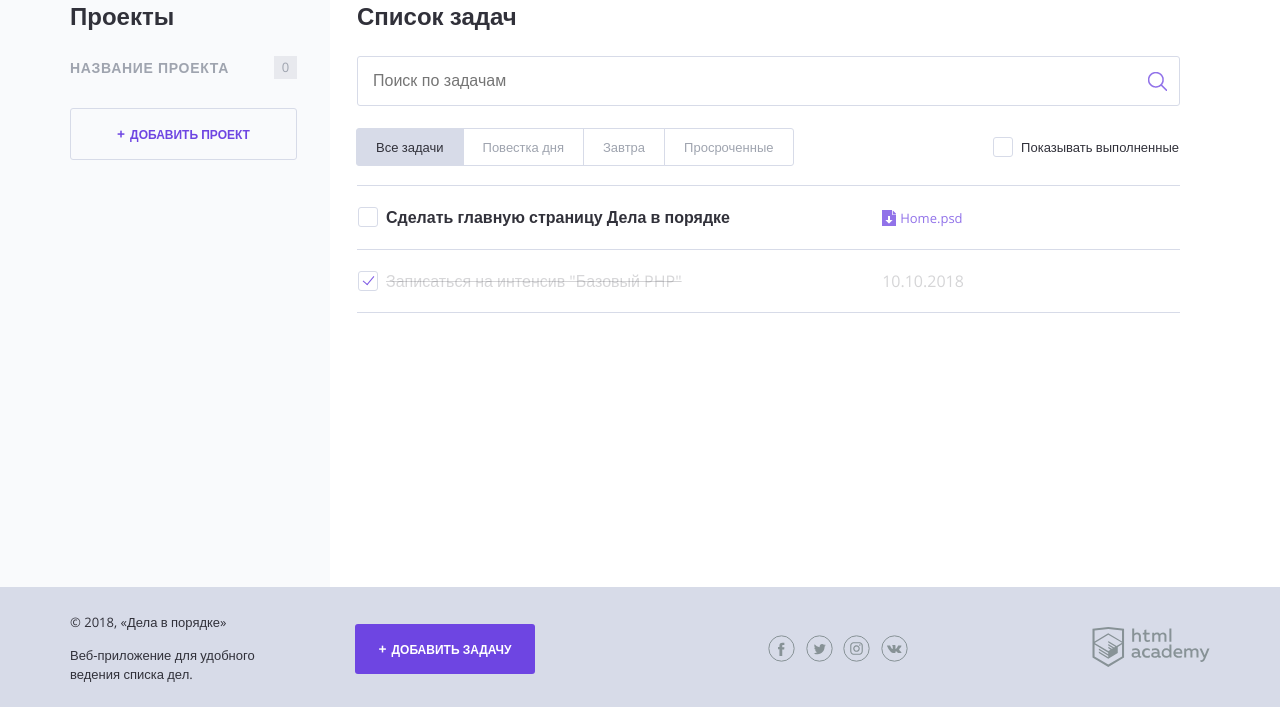
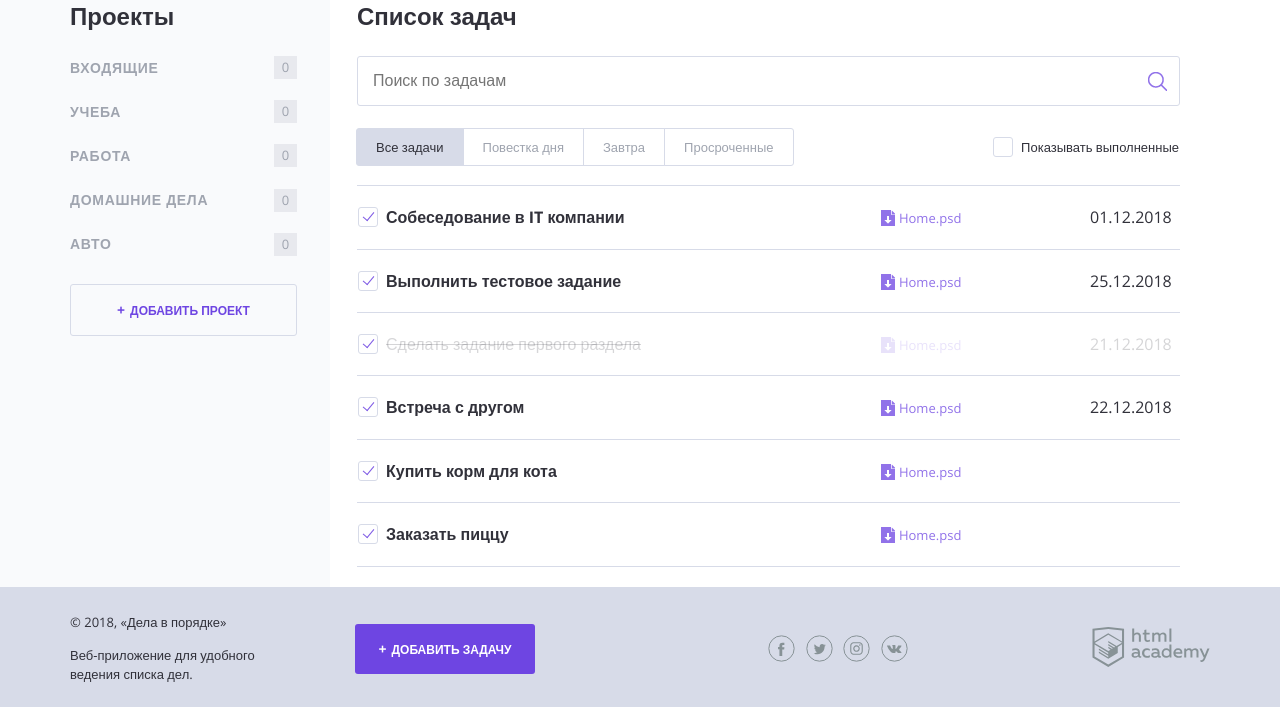
Before and after one commit to aendnn/doingsdone, a PHP site: page / in a window 1280 px wide. Shown: the part 93-800 px from the top of the page. Run offline with PHP 8.4, Linux system fonts and the light colour scheme.

Commit message:
Добавляет условия

```diff
--- a/index.php
+++ b/index.php
@@ -1,6 +1,53 @@
 <?php
 // показывать или нет выполненные задачи
 $show_complete_tasks = rand(0, 1);
+$projects = ["Входящие", "Учеба", "Работа", "Домашние дела", "Авто"];
+$tasks = [
+    [
+        "task" => "Собеседование в IT компании",
+        "date" => "01.12.2018",
+        "category" => $projects[2],
+        "is_done" => false
+    ],
+    [
+        "task" => "Выполнить тестовое задание",
+        "date" => "25.12.2018",
+        "category" => $projects[2],
+        "is_done" => false
+    ],
+    [
+        "task" => "Сделать задание первого раздела",
+        "date" => "21.12.2018",
+        "category" => $projects[1],
+        "is_done" => true
+    ],
+    [
+        "task" => "Встреча с другом",
+        "date" => "22.12.2018",
+        "category" => $projects[0],
+        "is_done" => false
+    ],
+    [
+        "task" => "Купить корм для кота",
+        "date" => "",
+        "category" => $projects[3],
+        "is_done" => false
+    ],
+    [
+        "task" => "Заказать пиццу",
+        "date" => "",
+        "category" => $projects[3],
+        "is_done" => false
+    ],
+];
+
+function quantity_tasks($tasks_list, $title_project) {
+    foreach ($tasks_list as $key => $val) {
+        if ($val["category"] === $title_project) {
+
+        }
+    }
+}
 ?>
 <!DOCTYPE html>
 <html lang="ru">
@@ -46,10 +93,12 @@ $show_complete_tasks = rand(0, 1);
 
                 <nav class="main-navigation">
                     <ul class="main-navigation__list">
+                        <?php foreach ($projects as $val): ?>
                         <li class="main-navigation__list-item">
-                            <a class="main-navigation__list-item-link" href="#">Название проекта</a>
+                            <a class="main-navigation__list-item-link" href="#"><?=$val; ?></a>
                             <span class="main-navigation__list-item-count">0</span>
                         </li>
+                        <?php endforeach; ?>
                     </ul>
                 </nav>
 
@@ -85,11 +134,15 @@ $show_complete_tasks = rand(0, 1);
                 </div>
 
                 <table class="tasks">
-                    <tr class="tasks__item task">
+                    <?php foreach($tasks as $task): ?>
+                    <?php if($task["is_done"] === true && $show_complete_tasks === 0): ?>
+                    <?php else: ?>
+                    <tr class="tasks__item task <?=($task["is_done"] === true) ? "task--completed": ""; ?>">
+
                         <td class="task__select">
                             <label class="checkbox task__checkbox">
-                                <input class="checkbox__input visually-hidden task__checkbox" type="checkbox" value="1">
-                                <span class="checkbox__text">Сделать главную страницу Дела в порядке</span>
+                                <input class="checkbox__input visually-hidden task__checkbox" type="checkbox" value="1" <?=($show_complete_tasks === 1) ? "checked": ""; ?>>
+                                <span class="checkbox__text"><?=$task["task"]; ?></span>
                             </label>
                         </td>
 
@@ -97,22 +150,10 @@ $show_complete_tasks = rand(0, 1);
                             <a class="download-link" href="#">Home.psd</a>
                         </td>
 
-                        <td class="task__date"></td>
-                    </tr>
-                    <?php if ($show_complete_tasks == 1): ?>
-                    <tr class="tasks__item task task--completed">
-                        <td class="task__select">
-                            <label class="checkbox task__checkbox">
-                                <input class="checkbox__input visually-hidden" type="checkbox" checked>
-                                <span class="checkbox__text">Записаться на интенсив "Базовый PHP"</span>
-                            </label>
-                        </td>
-                        <td class="task__date">10.10.2018</td>
-
-                        <td class="task__controls">
-                        </td>
+                        <td class="task__date"><?=$task["date"]; ?></td>
                     </tr>
                     <?php endif; ?>
+                    <?php endforeach; ?>
                 </table>
             </main>
         </div>
```
